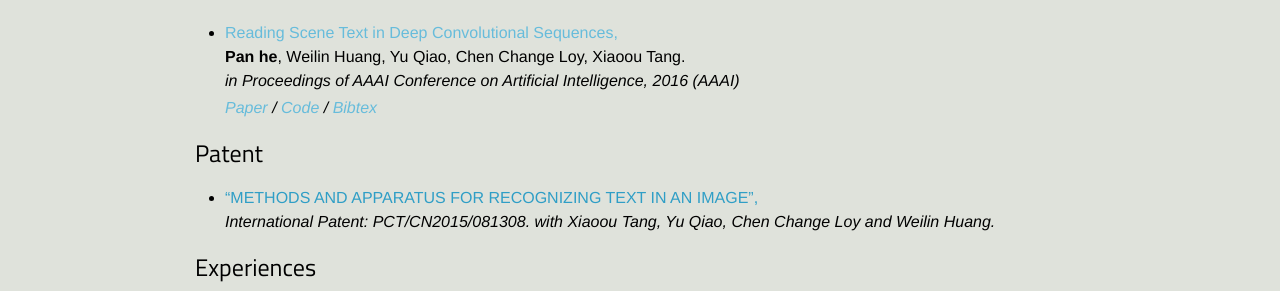
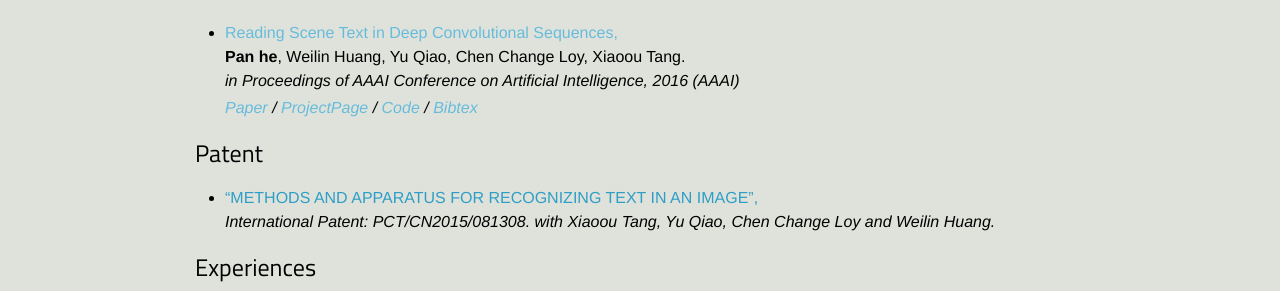
Before and after one commit to BestSonny/BestSonny.github.io.old, a Jekyll site: the page built from about.md, in a window 1280 px wide. Shown: the part 541-832 px from the top of the page. Built offline with Jekyll 4.4.1, drawn with Linux system fonts in a browser that asks for light colours.

```diff
--- a/about.md
+++ b/about.md
@@ -66,6 +66,7 @@
 	  <em>in Proceedings of AAAI Conference on Artificial Intelligence, 2016 (AAAI) <br>
 		  <p style="margin-Top:3px">
 		  	<a href="http://arxiv.org/abs/1506.04395">Paper</a> /
+		  	<a href="/project/DTRN">ProjectPage</a> /
 		  	<a >Code</a> /
 		  	<a shape="rect" href="javascript:show_switch('panhe16readText_bib')" class="togglebib" >Bibtex</a>
 <pre id="panhe16readText_bib" style="display: none" xml:space="preserve">
```
Also changed, not shown: project/DTRN.md (+0 -1 lines).
